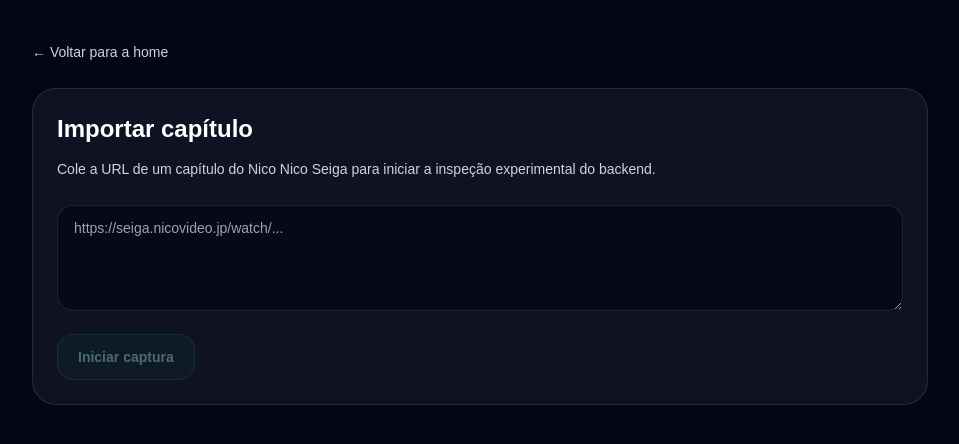
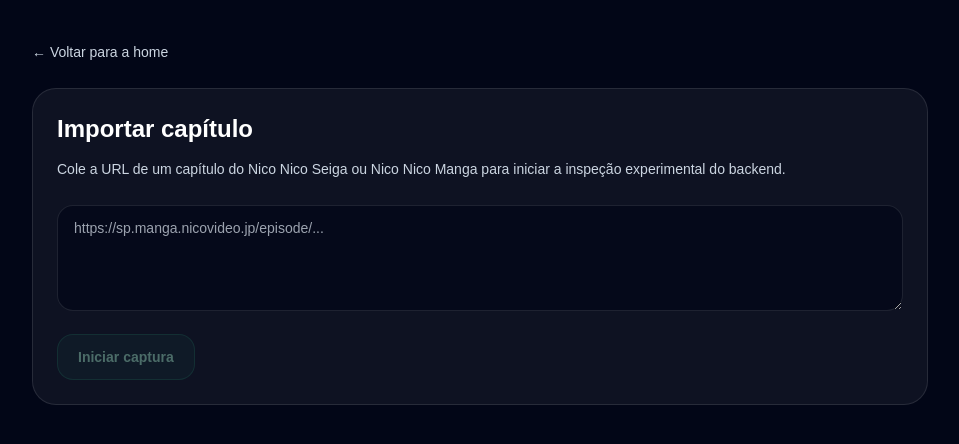
Before and after one commit to MarceloSalada/ManiacReader, a Next.js app: page /import in a window 1280 px wide. Shown: the top 444 px of the page, without its empty margins (160-1119 px from the left). Built offline with nearby package versions, Linux system fonts and the light colour scheme.

Commit message:
feat: update capture form copy for new Nico Nico domain

```diff
--- a/components/capture/capture-form.tsx
+++ b/components/capture/capture-form.tsx
@@ -51,7 +51,7 @@ export function CaptureForm() {
     <div className="rounded-3xl border border-white/10 bg-white/5 p-6">
       <h2 className="text-2xl font-semibold text-white">Importar capítulo</h2>
       <p className="mt-3 text-sm leading-6 text-slate-300">
-        Cole a URL de um capítulo do Nico Nico Seiga para iniciar a inspeção experimental do backend.
+        Cole a URL de um capítulo do Nico Nico Seiga ou Nico Nico Manga para iniciar a inspeção experimental do backend.
       </p>
 
       <form onSubmit={handleSubmit} className="mt-6 space-y-4">
@@ -59,7 +59,7 @@ export function CaptureForm() {
           value={url}
           onChange={(event) => setUrl(event.target.value)}
           rows={4}
-          placeholder="https://seiga.nicovideo.jp/watch/..."
+          placeholder="https://sp.manga.nicovideo.jp/episode/..."
           className="w-full rounded-2xl border border-white/10 bg-slate-950/70 px-4 py-3 text-sm text-slate-100 outline-none transition focus:border-emerald-400/40"
         />
 
```
